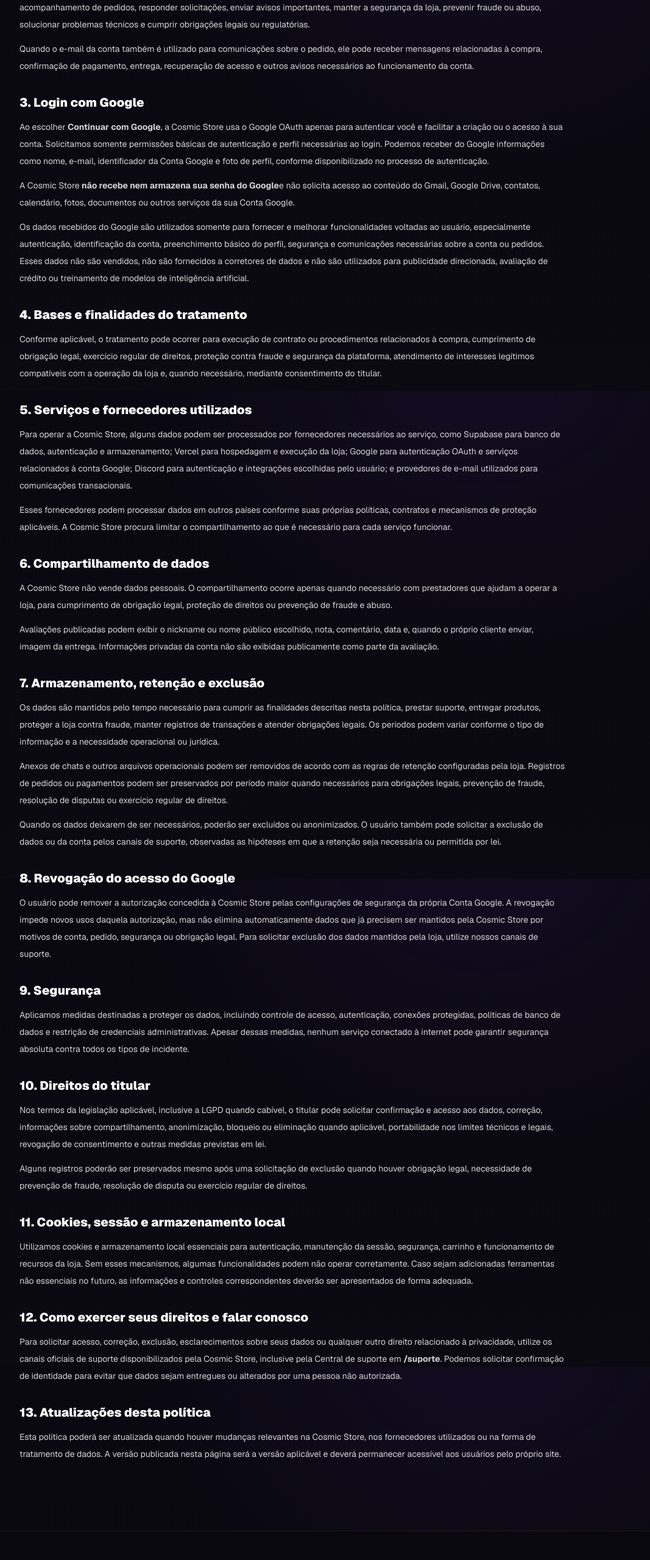
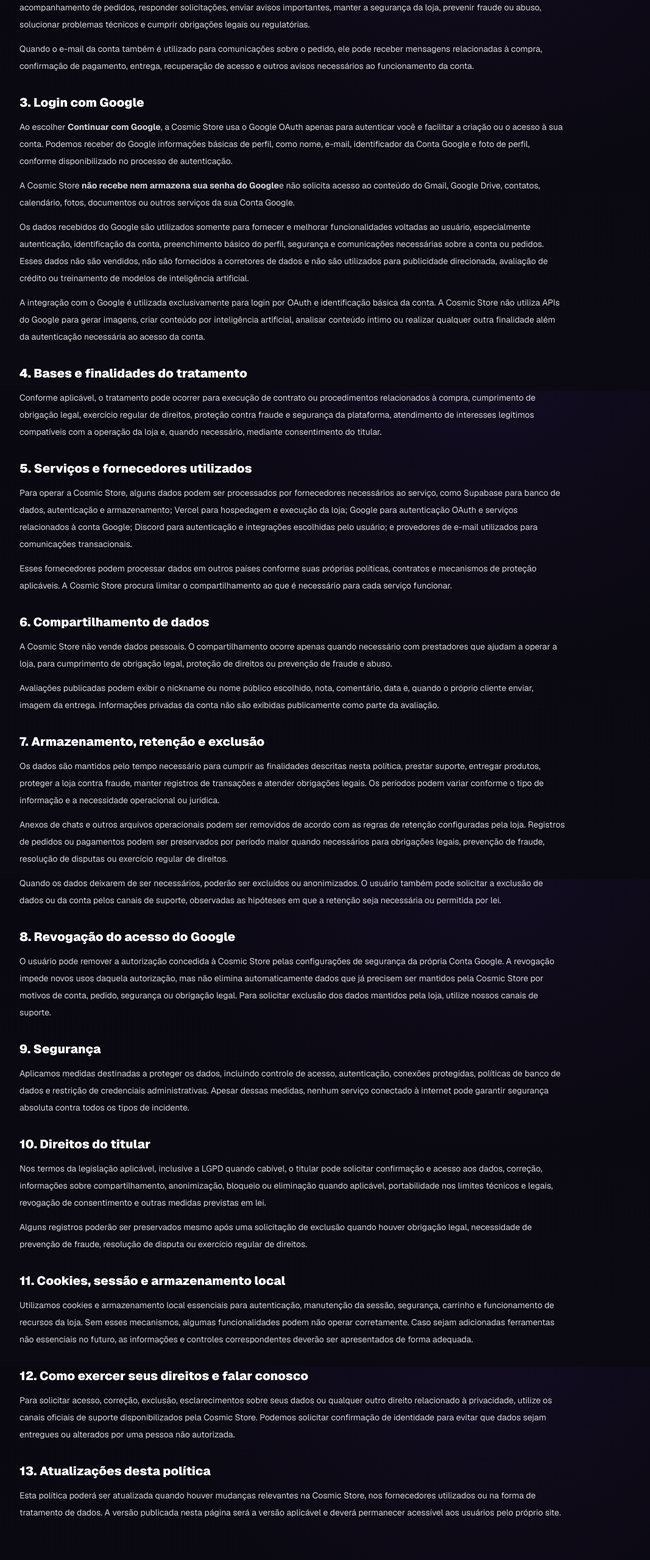
Before and after one commit to joaolucascorrea8-cell/cosmic-store-Atualizado, a Next.js app: page /privacidade in a window 1280 px wide. Shown: the part 959-3517 px from the top of the page at 61% size, without its empty margins (160-1227 px from the left). Built offline with nearby package versions, Linux system fonts and the light colour scheme; no server answers.

Commit message:
Esclarece uso exclusivo do Google para login

```diff
--- a/app/page.tsx
+++ b/app/page.tsx
@@ -48,6 +48,7 @@ export default async function Home() {
             <h2 id="conta-e-privacidade" className="mt-2 max-w-2xl text-2xl font-black tracking-tight sm:text-3xl">Entre com Google ou Discord de forma simples e transparente.</h2>
             <p className="mt-4 max-w-2xl text-sm leading-7 text-zinc-400 sm:text-base">A conta da Cosmic Store serve para autenticar você, identificar seus pedidos, acompanhar entregas, receber avisos importantes e acessar o suporte. Ao usar o Google, solicitamos apenas informações básicas de identificação necessárias ao login, como nome, e-mail, identificador da conta e foto de perfil quando disponibilizada.</p>
             <p className="mt-3 max-w-2xl text-sm leading-7 text-zinc-400 sm:text-base">A Cosmic Store não recebe sua senha do Google e não solicita acesso ao conteúdo do Gmail, Google Drive, contatos, calendário, fotos ou documentos da sua Conta Google.</p>
+            <p className="mt-3 max-w-2xl text-sm leading-7 text-zinc-400 sm:text-base">A integração com o Google é usada exclusivamente para autenticação e identificação básica da conta. Não utilizamos APIs do Google para gerar imagens, criar conteúdo por inteligência artificial ou executar outros serviços além do login necessário à sua conta na Cosmic Store.</p>
             <div className="mt-6 flex flex-wrap gap-3">
               <Link href="/privacidade" className="btn-secondary">Política de Privacidade ↗</Link>
               <Link href="/termos" className="btn-secondary">Termos de uso ↗</Link>
--- a/app/privacidade/page.tsx
+++ b/app/privacidade/page.tsx
@@ -70,9 +70,8 @@ export default function PrivacyPage() {
         <p>
           Ao escolher <strong>Continuar com Google</strong>, a Cosmic Store usa o
           Google OAuth apenas para autenticar você e facilitar a criação ou o
-          acesso à sua conta. Solicitamos somente permissões básicas de
-          autenticação e perfil necessárias ao login. Podemos receber do Google
-          informações como nome, e-mail, identificador da Conta Google e foto de
+          acesso à sua conta. Podemos receber do Google informações básicas de
+          perfil, como nome, e-mail, identificador da Conta Google e foto de
           perfil, conforme disponibilizado no processo de autenticação.
         </p>
         <p>
@@ -88,6 +87,13 @@ export default function PrivacyPage() {
           vendidos, não são fornecidos a corretores de dados e não são utilizados
           para publicidade direcionada, avaliação de crédito ou treinamento de
           modelos de inteligência artificial.
+        </p>
+        <p>
+          A integração com o Google é utilizada exclusivamente para login por OAuth
+          e identificação básica da conta. A Cosmic Store não utiliza APIs do Google
+          para gerar imagens, criar conteúdo por inteligência artificial, analisar
+          conteúdo íntimo ou realizar qualquer outra finalidade além da autenticação
+          necessária ao acesso da conta.
         </p>
       </section>
 
@@ -216,10 +222,9 @@ export default function PrivacyPage() {
         <p>
           Para solicitar acesso, correção, exclusão, esclarecimentos sobre seus
           dados ou qualquer outro direito relacionado à privacidade, utilize os
-          canais oficiais de suporte disponibilizados pela Cosmic Store, inclusive
-          pela Central de suporte em <strong>/suporte</strong>. Podemos solicitar
-          confirmação de identidade para evitar que dados sejam entregues ou
-          alterados por uma pessoa não autorizada.
+          canais oficiais de suporte disponibilizados pela Cosmic Store. Podemos
+          solicitar confirmação de identidade para evitar que dados sejam entregues
+          ou alterados por uma pessoa não autorizada.
         </p>
       </section>
 
```
